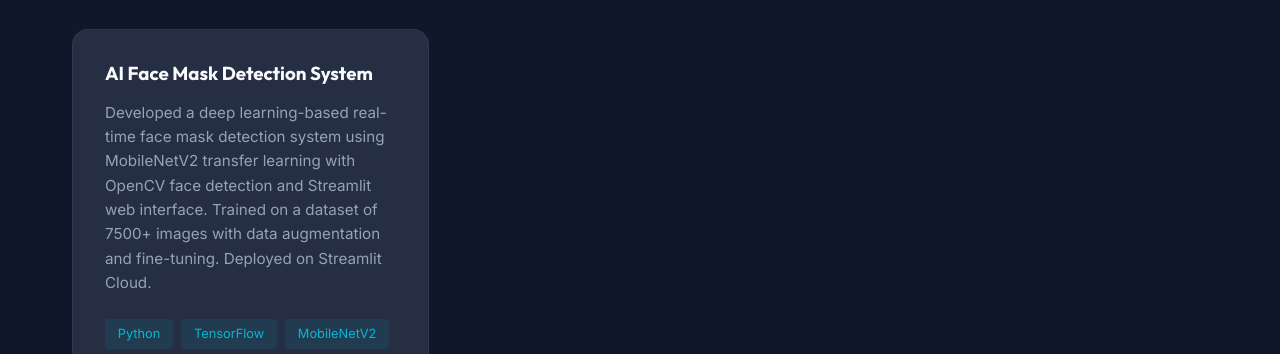
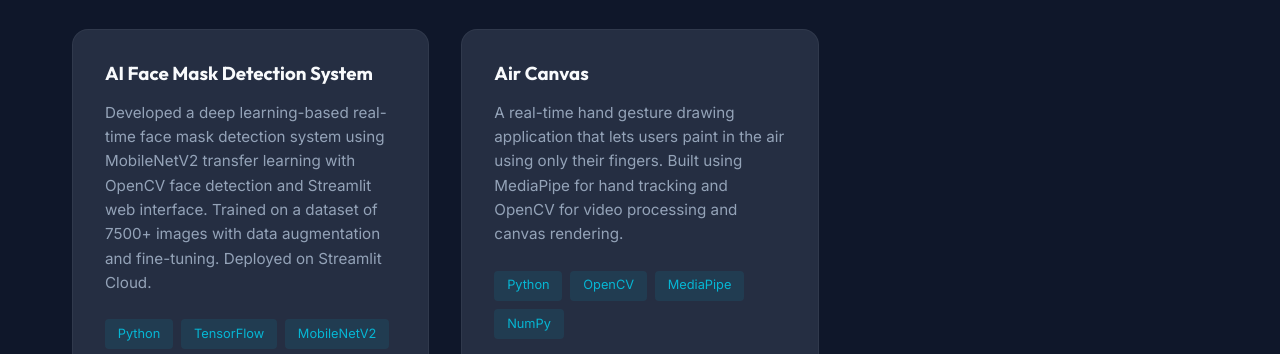
Before and after one commit to purvabhambere/Portfolio, a plain HTML site: page index.html in a window 1280 px wide. Shown: the part 2813-3167 px from the top of the page. Drawn offline with Linux system fonts and the light colour scheme.

Commit message:
Add 'Air Canvas' project card to index.html
Added a new project card for 'Air Canvas' with details and a link.

```diff
--- a/index.html
+++ b/index.html
@@ -209,6 +209,20 @@
                                 class="btn-link">View Project <i class="fas fa-arrow-right"></i></a>
                         </div>
                     </div>
+                    <!-- Air Canvas -->
+<div class="project-card fade-up delay-3">
+    <div class="card-content">
+        <h3>Air Canvas</h3>
+        <p>A real-time hand gesture drawing application that lets users paint in the air using only their fingers. Built using MediaPipe for hand tracking and OpenCV for video processing and canvas rendering.</p>
+        <div class="tech-stack">
+            <span>Python</span>
+            <span>OpenCV</span>
+            <span>MediaPipe</span>
+            <span>NumPy</span>
+        </div>
+        <a href="https://github.com/purvabhambere/air-canvas" class="btn-link">View Project <i class="fas fa-arrow-right"></i></a>
+    </div>
+</div>
                 </div>
             </div>
         </section>
```
